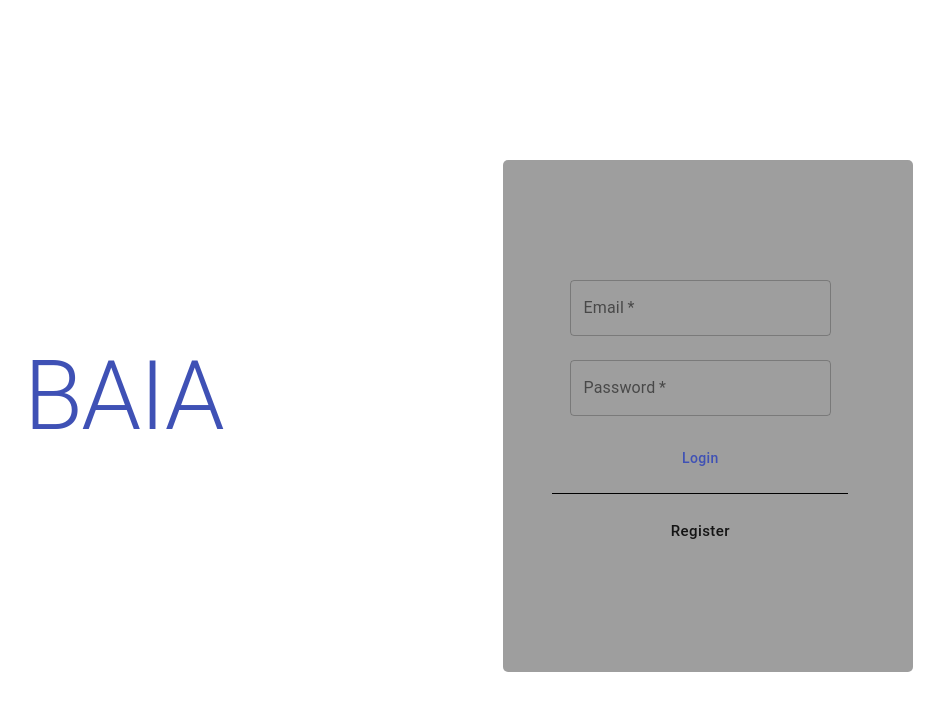
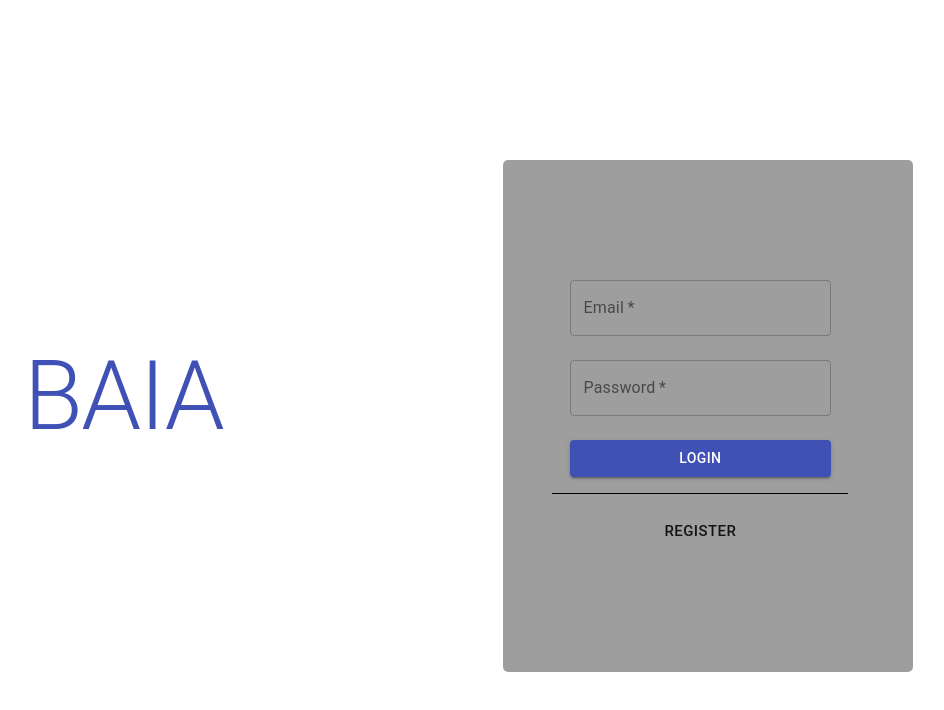
Before and after one commit to Maryam-21/BAIA, a React (Create React App) app: page / in a window 1280 px wide. Shown: the top 710 px of the page, without its empty margins (248-1192 px from the left). Built offline with nearby package versions, Linux system fonts and the light colour scheme.

Commit message:
Verification on both login and register

```diff
--- a/src/components/LoginForm.js
+++ b/src/components/LoginForm.js
@@ -1,5 +1,5 @@
 import { Box,Grid } from '@material-ui/core'
-import React, {useState,useEffect} from 'react'
+import React, { useState } from 'react'
 import TextBox from './TextBox'
 import Btn from './Btn'
 import RegisterForm from './RegisterForm'
@@ -57,21 +57,18 @@ const LoginForm = () => {
 
 
     const validate =  () => {
-        if(Email==''){
-            setEmail_error(('Enter email'))
-        }
+        if(Email == '' || !/^[A-Z0-9._%+-]+@[A-Z0-9.-]+\.[A-Z]{2,4}$/i.test(Email))
+            setEmail_error(('Please Enter an Email Address'))
         else
             setEmail_error((''))
 
-        if(Password=='')
+        if(Password == '')
             setPassword_error('Enter password')
         else
             setPassword_error('')
 
         makeAPICall()
-
     }
-
 
 
 
@@ -79,7 +76,7 @@ const LoginForm = () => {
         <Box sx={{bgcolor:'text.disabled', display:"flex", width:"70%",height:'100%',p:'20px', borderRadius:5,
          border:'5px'}}>
             <Grid container spacing={2} style={{height:'100%'}} alignContent='center'>
-                <Grid container direction="column"  item xs={12} spacing={2} style={{width:'100%'}}
+                <Grid container direction="column" item xs={12} spacing={2} style={{width:'100%'}}
                 alignItems='center'>
                     <Grid item style={{width:'75%'}}>
                         <TextBox text="Email" required="true" type="email" onchange={setEmail}
@@ -89,13 +86,13 @@ const LoginForm = () => {
                         <RegisterForm handleClose={handleClose} open={openRegister}></RegisterForm>
                     </Grid>
                 </Grid>
-                <Grid container item  xs={12} direction="column"  spacing={2} alignItems='center'>
+                <Grid container item xs={12} direction="column" spacing={2} alignItems='center'>
                     <Grid item style={{width:'75%'}}>
-                        <Btn color="primary" text="Login" onclick={onLogin} ></Btn>
+                        <Btn color="primary" text="LOGIN" variant="contained" onclick={onLogin} ></Btn>
                     </Grid>
                     <hr style={{width:'80%', backgroundColor:'black', height:'1px', border:0}}/>
                     <Grid item>
-                        <Btn color="" text="Register" size='large' onclick={handleClickOpen}></Btn>
+                        <Btn text="REGISTER" size='large' onclick={handleClickOpen}></Btn>
                     </Grid>
                 </Grid>
             </Grid>
--- a/src/components/RegisterForm.js
+++ b/src/components/RegisterForm.js
@@ -86,6 +86,10 @@ export const RegisterForm = ({Transition, handleClose, open}) => {
             setEmail_error(('Email is Required'))
             c++
         }
+        else if (!/^[A-Z0-9._%+-]+@[A-Z0-9.-]+\.[A-Z]{2,4}$/i.test(email)) {
+            setEmail_error(('Please Enter a Valid Email Address'))
+            c++
+        }
         else{
             setEmail_error((''))
         }
@@ -105,6 +109,10 @@ export const RegisterForm = ({Transition, handleClose, open}) => {
         }
         if(phoneNumber==''){
             setPhoneNumber_error(('Phone Number is Required'))
+            c++
+        }
+        else if(phoneNumber.length == 11 && phoneNumber.substring(0, 2) == '01') {
+            setPhoneNumber_error(('Please Enter a Valid Phone Number'))
             c++
         }
         else{
```
